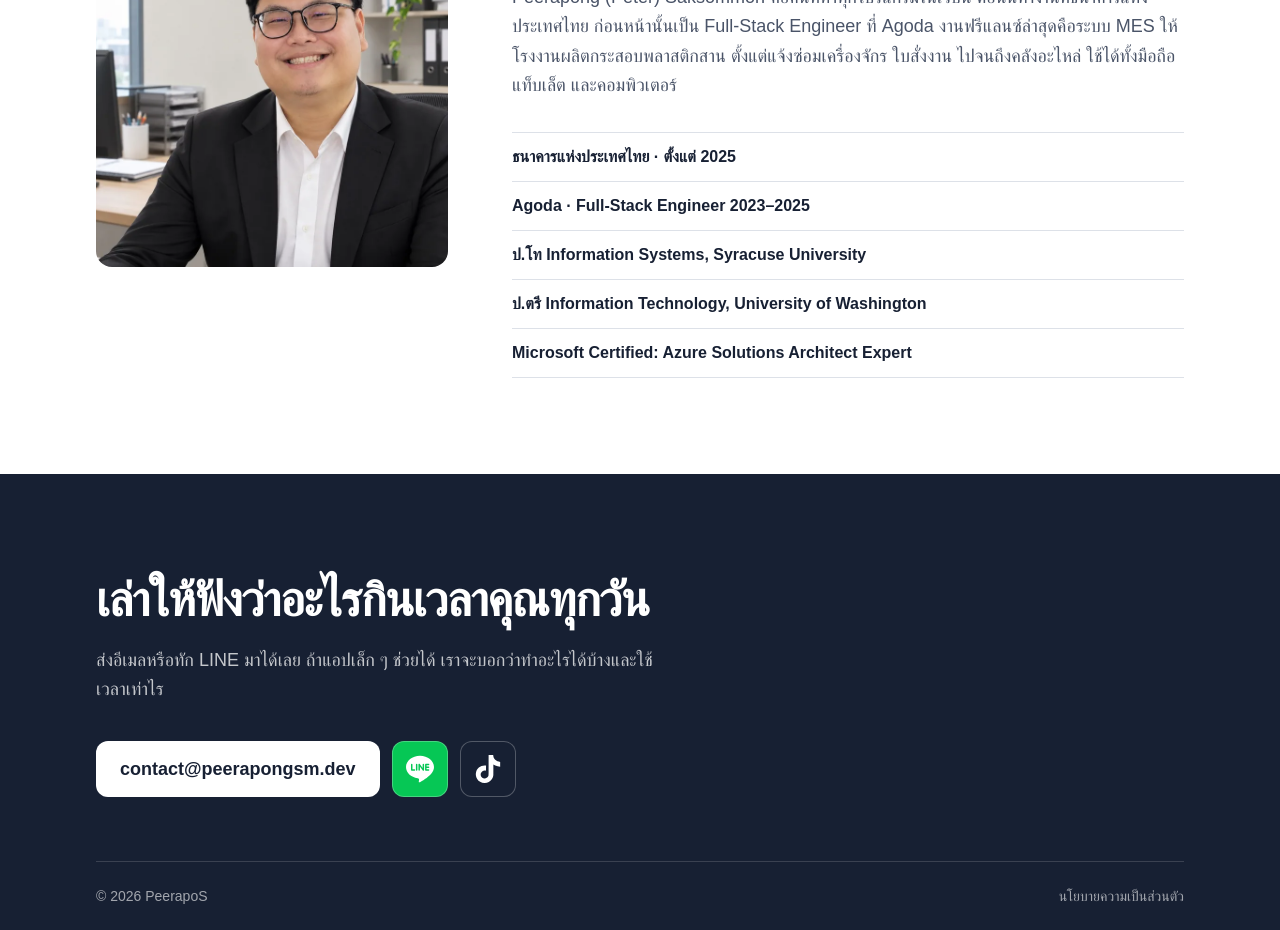
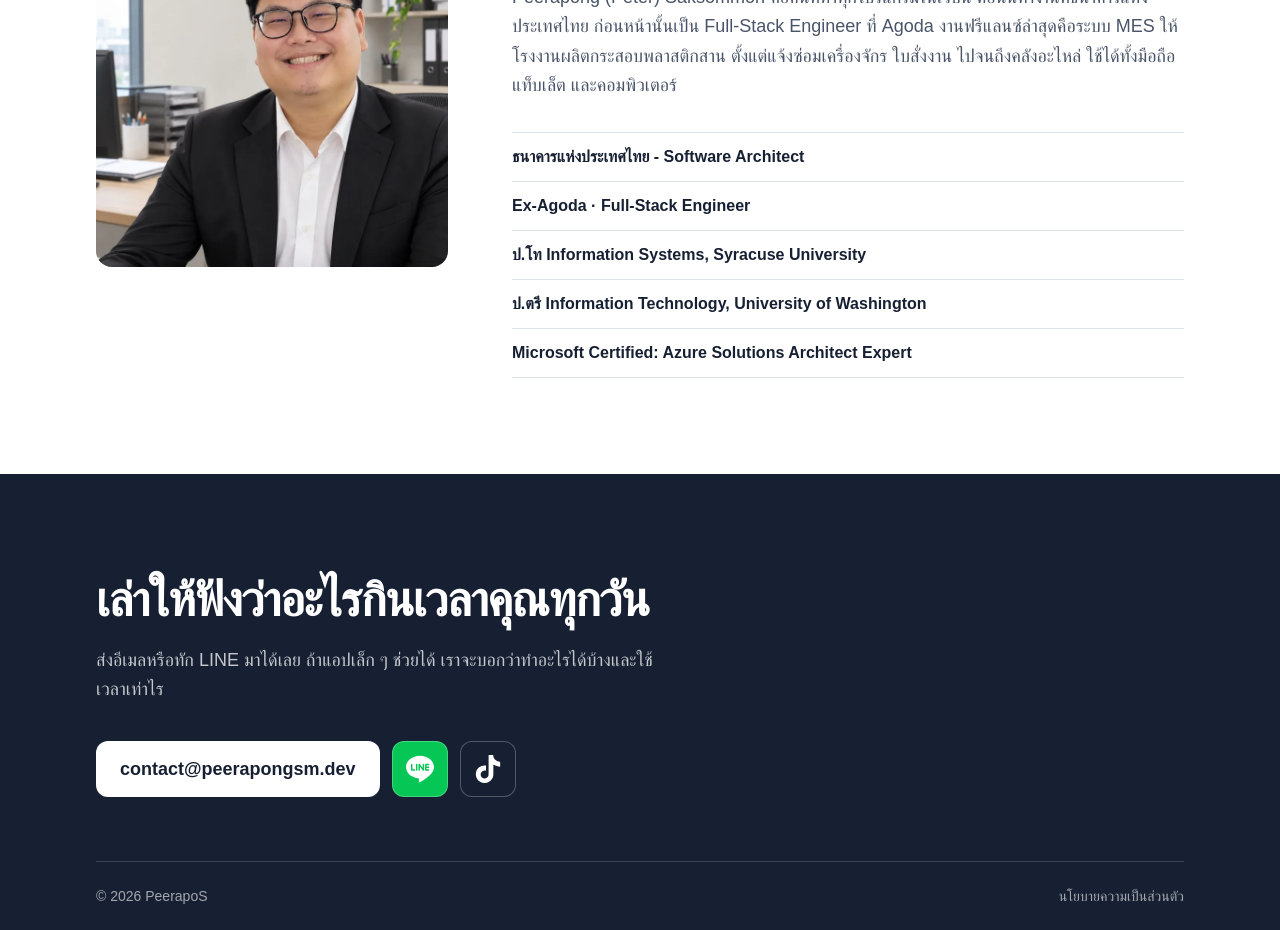
Before and after one commit to peerapongsm/duckduckdev, a Next.js app: page / in a window 1280 px wide. Shown: the part 3000-3930 px from the top of the page. Built offline with nearby package versions, Linux system fonts and the light colour scheme; a web font is replaced by a local one.

Commit message:
Update about me

```diff
--- a/app/page.tsx
+++ b/app/page.tsx
@@ -95,8 +95,8 @@ const COPY = {
     aboutBody:
       "Peerapong (Peter) Saksommon คือคนที่ทำทุกโปรแกรมในเว็บนี้ ตอนนี้ทำงานที่ธนาคารแห่งประเทศไทย ก่อนหน้านั้นเป็น Full-Stack Engineer ที่ Agoda งานฟรีแลนซ์ล่าสุดคือระบบ MES ให้โรงงานผลิตกระสอบพลาสติกสาน ตั้งแต่แจ้งซ่อมเครื่องจักร ใบสั่งงาน ไปจนถึงคลังอะไหล่ ใช้ได้ทั้งมือถือ แท็บเล็ต และคอมพิวเตอร์",
     creds: [
-      "ธนาคารแห่งประเทศไทย · ตั้งแต่ 2025",
-      "Agoda · Full-Stack Engineer 2023–2025",
+      "ธนาคารแห่งประเทศไทย - Software Architect",
+      "Ex-Agoda · Full-Stack Engineer",
       "ป.โท Information Systems, Syracuse University",
       "ป.ตรี Information Technology, University of Washington",
       "Microsoft Certified: Azure Solutions Architect Expert",
@@ -173,8 +173,8 @@ const COPY = {
     aboutBody:
       "I'm Peerapong (Peter) Saksommon, the engineer behind every app here. I work at the Bank of Thailand, and before that I was a full-stack engineer at Agoda. Most recently I built a manufacturing system for a woven-sack factory, covering breakdown reports, maintenance work orders and spare-parts inventory on phones, tablets and desktops.",
     creds: [
-      "Bank of Thailand · since 2025",
-      "Agoda · Full-Stack Engineer, 2023–2025",
+      "Bank of Thailand - Software Architect",
+      "Ex-Agoda · Full-Stack Engineer",
       "MS Information Systems, Syracuse University",
       "BS Information Technology, University of Washington",
       "Microsoft Certified: Azure Solutions Architect Expert",
```
